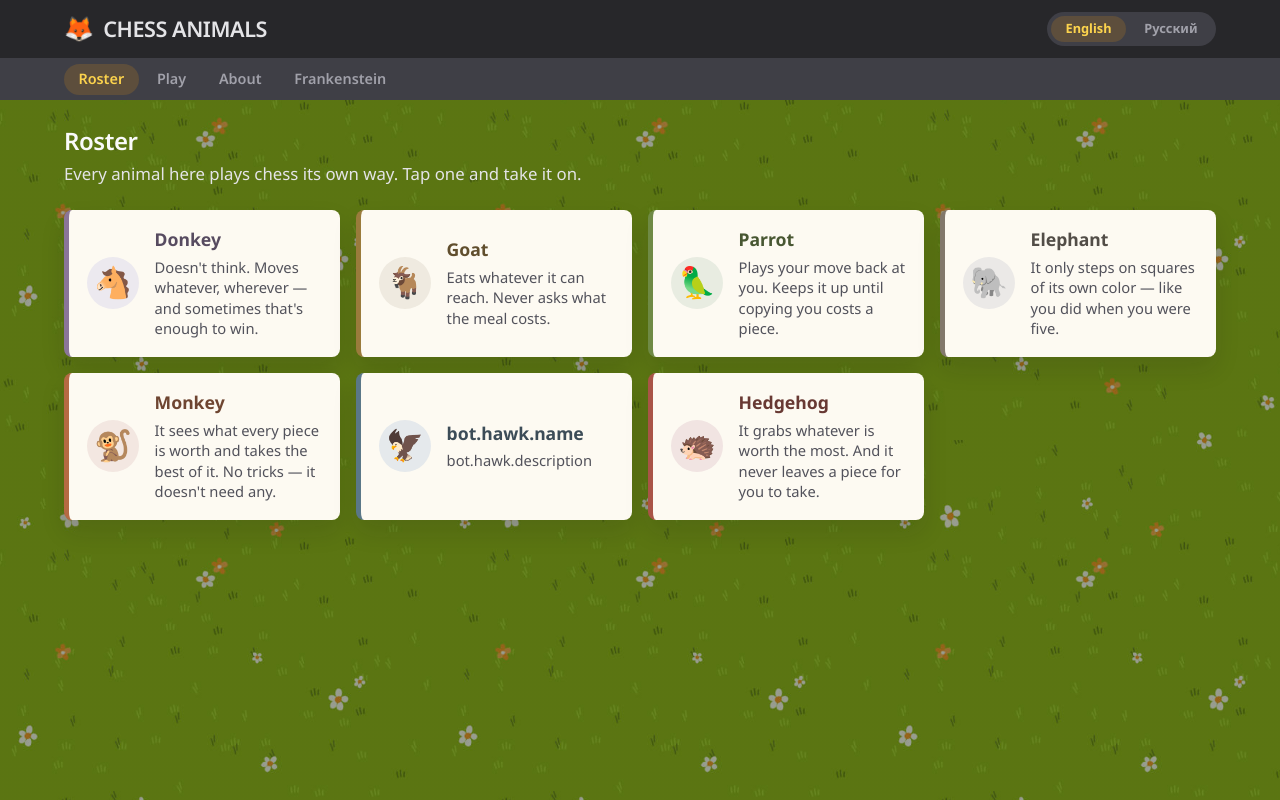
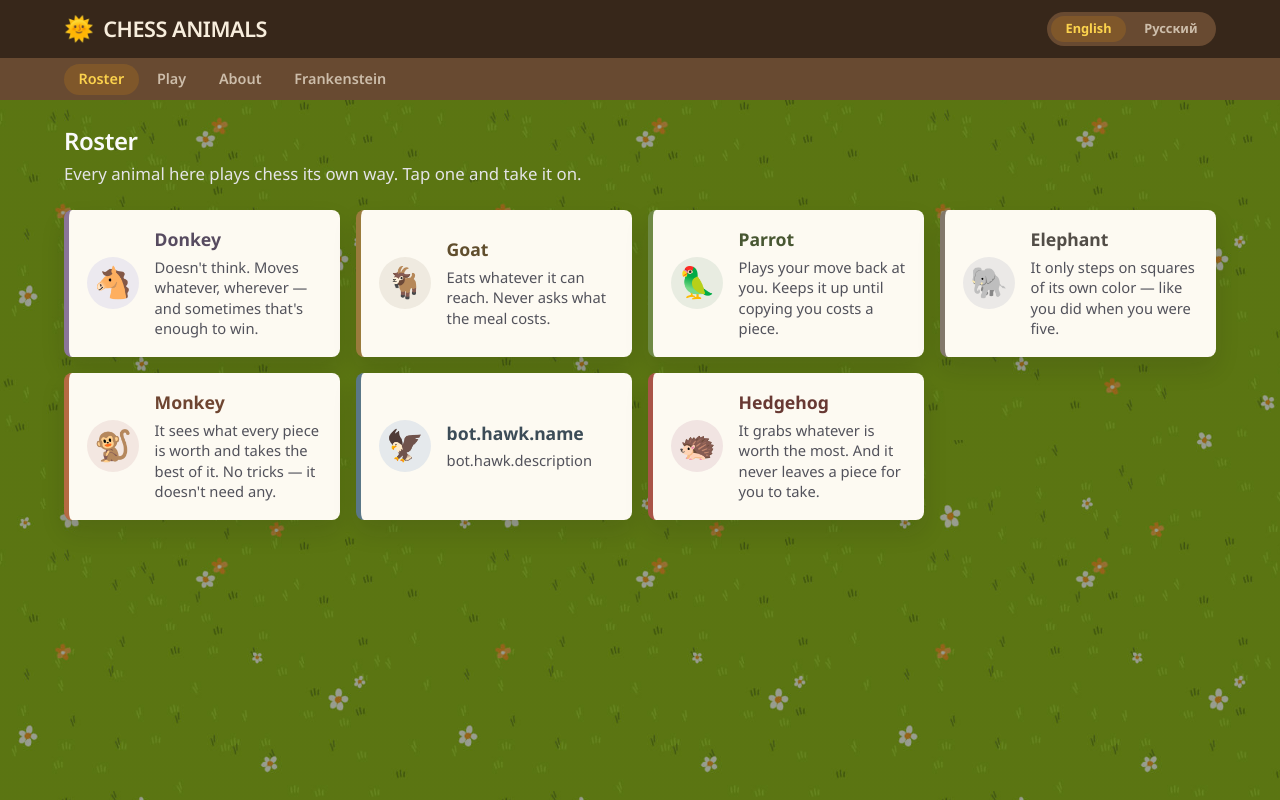
Before and after one commit to dragunovartem99/chess-animals, a Vue app: page /en/ in a window 1280 px wide. Built offline with nearby package versions, Linux system fonts and the light colour scheme; a web font is replaced by a local one.

Commit message:
theme: warm the chrome onto the wood palette

```diff
--- a/src/app/AppLayout.vue
+++ b/src/app/AppLayout.vue
@@ -10,7 +10,7 @@ import LocaleSwitcher from "./LocaleSwitcher.vue";
 					class="brand title"
 					:to="{ name: 'roster' }"
 				>
-					<span class="emoji logo">🦊</span>
+					<span class="emoji logo">🌞</span>
 					{{ $t("app.title") }}
 				</RouterLink>
 				<LocaleSwitcher />
@@ -34,11 +34,11 @@ import LocaleSwitcher from "./LocaleSwitcher.vue";
 
 <style scoped>
 .header-top {
-	background: var(--color-neutral-darkest);
+	background: var(--color-wood);
 }
 
 .header-sub {
-	background: var(--color-neutral-dark);
+	background: var(--color-wood-light);
 }
 
 .top {
@@ -54,7 +54,7 @@ import LocaleSwitcher from "./LocaleSwitcher.vue";
 	align-items: center;
 	gap: 0.6rem;
 	font-size: 1.35rem;
-	color: var(--color-neutral-lightest);
+	color: var(--color-wood-text);
 	text-decoration: none;
 }
 
@@ -73,7 +73,7 @@ import LocaleSwitcher from "./LocaleSwitcher.vue";
 .nav a {
 	padding: 0.35rem 0.9rem;
 	border-radius: var(--radius-full);
-	color: var(--color-neutral-lighter);
+	color: rgb(244 234 217 / 72%);
 	font-weight: 600;
 	font-size: 0.9rem;
 	text-decoration: none;
@@ -83,7 +83,7 @@ import LocaleSwitcher from "./LocaleSwitcher.vue";
 }
 
 .nav a:hover {
-	color: var(--color-neutral-lightest);
+	color: var(--color-wood-text);
 }
 
 /* Exact, not `router-link-active`: the roster sits at the locale root, which is a prefix of
--- a/src/app/LocaleSwitcher.vue
+++ b/src/app/LocaleSwitcher.vue
@@ -36,13 +36,13 @@ const links = computed(() =>
 	gap: 0.25rem;
 	padding: 0.25rem;
 	border-radius: var(--radius-full);
-	background: var(--color-neutral-dark);
+	background: var(--color-wood-light);
 }
 
 a {
 	padding: 0.25rem 0.9rem;
 	border-radius: var(--radius-full);
-	color: var(--color-neutral-lighter);
+	color: rgb(244 234 217 / 72%);
 	font-size: 0.8rem;
 	font-weight: 700;
 	text-decoration: none;
@@ -52,7 +52,7 @@ a {
 }
 
 a:hover {
-	color: var(--color-neutral-lightest);
+	color: var(--color-wood-text);
 }
 
 a.router-link-exact-active {
--- a/src/modules/frankenstein/components/BoardControls.vue
+++ b/src/modules/frankenstein/components/BoardControls.vue
@@ -141,7 +141,7 @@ async function copyWeights() {
 	gap: 0.35rem;
 	padding: 0.2rem 0.2rem 0.2rem 0.6rem;
 	border-radius: var(--radius-full);
-	background: var(--color-neutral-lightest);
+	background: var(--color-sunken);
 }
 
 .depth button {
@@ -154,7 +154,7 @@ async function copyWeights() {
 }
 
 .depth button:hover {
-	background: var(--color-neutral-light);
+	background: var(--color-stripe);
 }
 
 .depth button.active {
--- a/src/modules/frankenstein/components/FrankensteinView.vue
+++ b/src/modules/frankenstein/components/FrankensteinView.vue
@@ -140,7 +140,7 @@ const weights = computed(() => weightsFromRecord(sandbox.weights.value));
 	gap: 0.25rem;
 	padding: 0.25rem;
 	border-radius: var(--radius-full);
-	background: var(--color-neutral-lightest);
+	background: var(--color-sunken);
 }
 
 .tabs button {
@@ -154,7 +154,7 @@ const weights = computed(() => weightsFromRecord(sandbox.weights.value));
 }
 
 .tabs button:hover {
-	background: var(--color-neutral-light);
+	background: var(--color-stripe);
 }
 
 .tabs button.active {
--- a/src/modules/game/components/PlayView.vue
+++ b/src/modules/game/components/PlayView.vue
@@ -246,7 +246,7 @@ watch(
 	gap: 0.25rem;
 	padding: 0.25rem;
 	border-radius: var(--radius-full);
-	background: var(--color-neutral-lightest);
+	background: var(--color-sunken);
 }
 
 .tabs button {
@@ -260,7 +260,7 @@ watch(
 }
 
 .tabs button:hover {
-	background: var(--color-neutral-light);
+	background: var(--color-stripe);
 }
 
 /* On a white card an amber chip would shout; the selected tab is simply lifted out of the
```
Also changed, not shown: public/favicon.svg.
